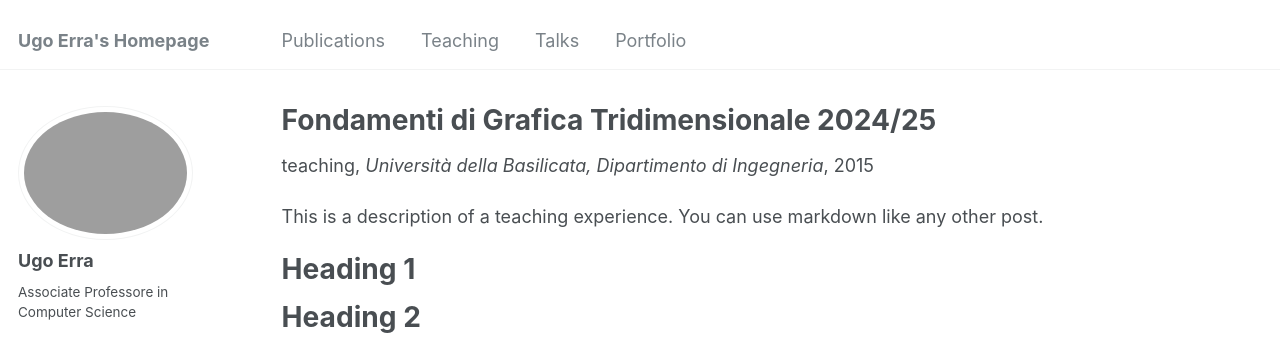
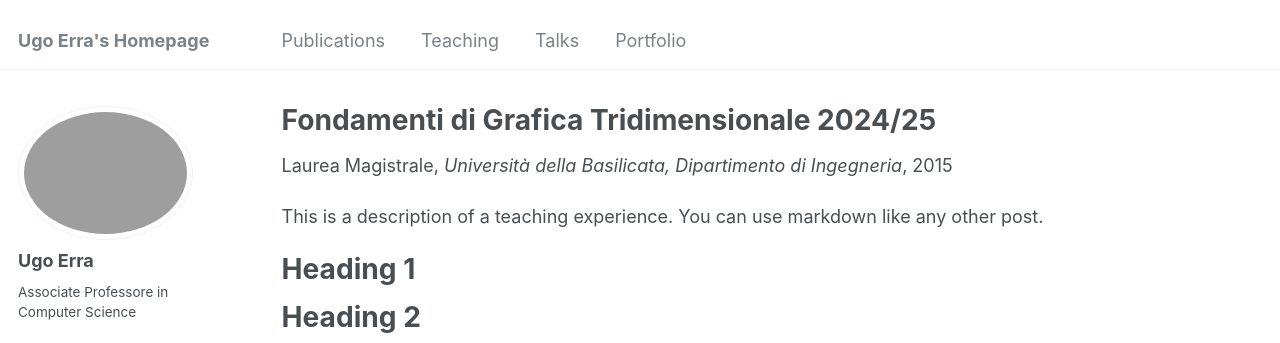
Before and after one commit to ugoerra/ugoerra.github.io, a Jekyll site: the page built from _teaching/2024-I-semester-teaching-FdGT.md, in a window 1280 px wide and 1061 px high. Shown: the top 343 px of the window. Built offline with Jekyll 4.4.1, drawn with Linux system fonts in a browser that asks for light colours; some web fonts are replaced.

Commit message:
Update 2024-I-semester-teaching-FdGT.md

```diff
--- a/_teaching/2024-I-semester-teaching-FdGT.md
+++ b/_teaching/2024-I-semester-teaching-FdGT.md
@@ -1,7 +1,7 @@
 ---
 title: "Fondamenti di Grafica Tridimensionale 2024/25"
 collection: teaching
-type: "teaching"
+type: "Laurea Magistrale"
 permalink: /teaching/2024-I-semester-teaching-FdGT
 venue: "Università della Basilicata, Dipartimento di Ingegneria"
 date: 2015-01-01
```
